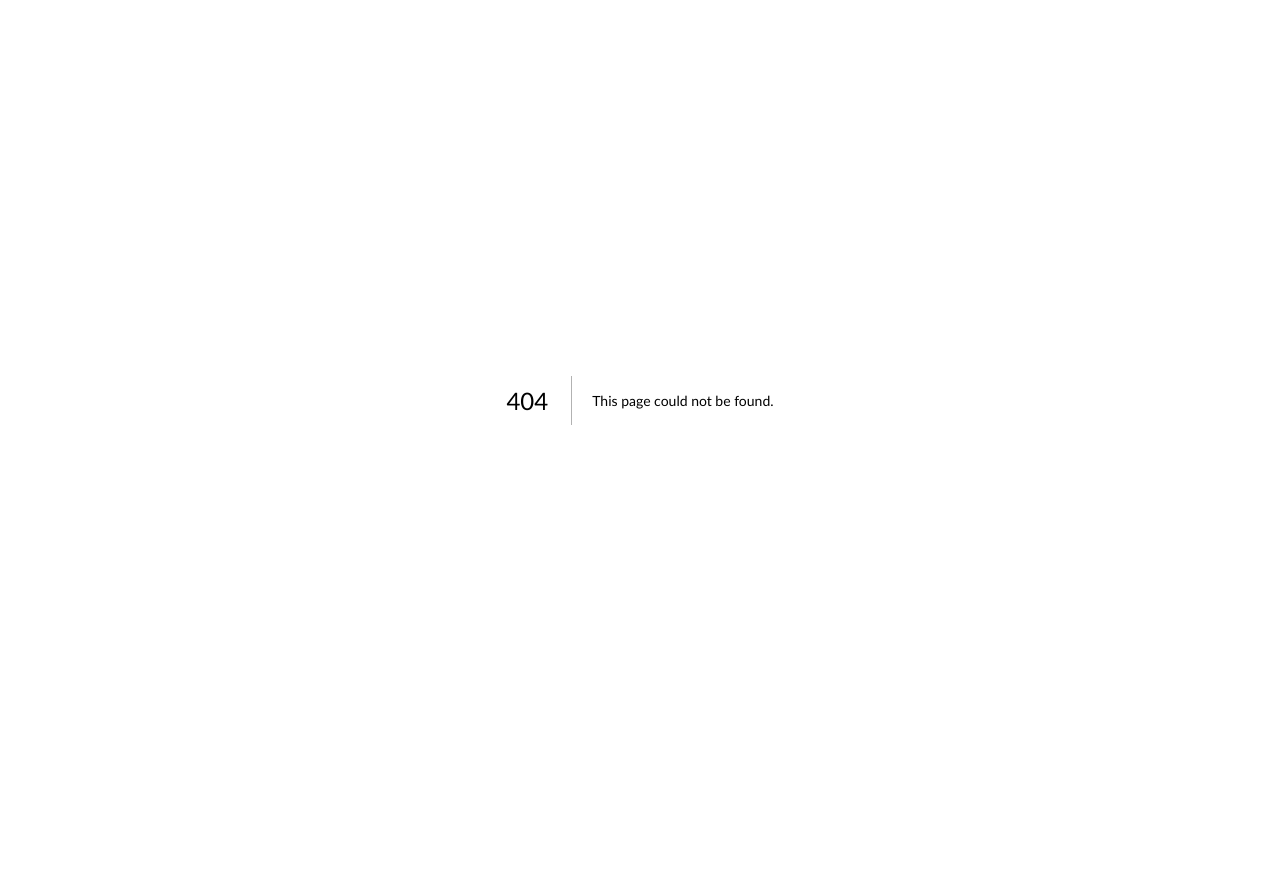
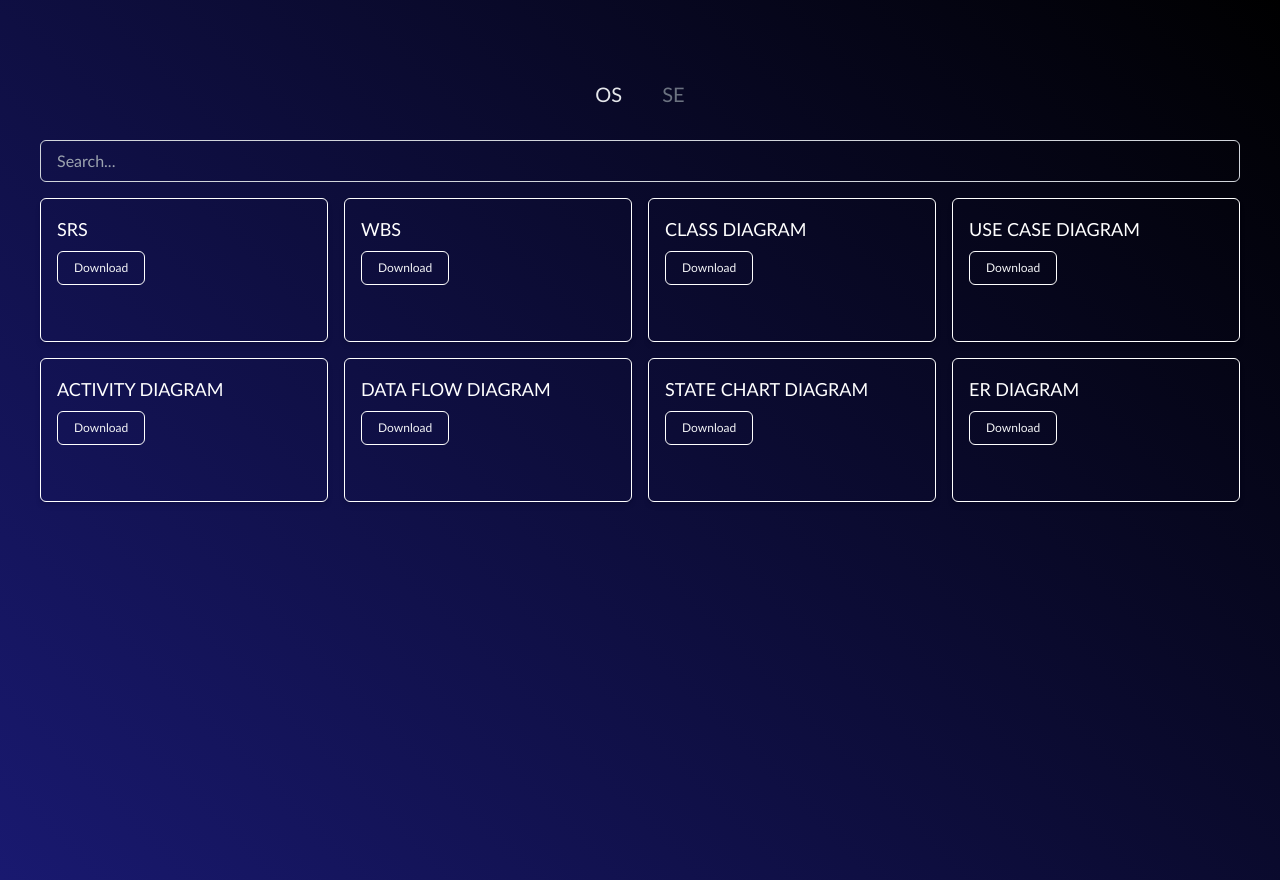
Before and after one commit to mohammadshaad/lab-codes, a Next.js app: page /Software in a window 1280 px wide. Before the commit this address had no page. Before the commit the page ends 800 px from the top, so only its background shows below. Built offline with nearby package versions, Linux system fonts and the light colour scheme.

Commit message:
Added SE

```diff
--- /dev/null
+++ b/public/se.json
@@ -0,0 +1,34 @@
+[
+    {
+        "title": "SRS",
+        "content": ""
+    },
+    {
+        "title": "WBS",
+        "content": ""
+    },
+    {
+        "title": "CLASS DIAGRAM",
+        "content": ""
+    },
+    {
+        "title": "USE CASE DIAGRAM",
+        "content": ""
+    },
+    {
+        "title": "ACTIVITY DIAGRAM",
+        "content": ""
+    },
+    {
+        "title": "DATA FLOW DIAGRAM",
+        "content": ""
+    },
+    {
+        "title": "STATE CHART DIAGRAM",
+        "content": ""
+    },
+    {
+        "title": "ER DIAGRAM",
+        "content": ""
+    }
+]
--- a/src/components/Navbar.tsx
+++ b/src/components/Navbar.tsx
@@ -5,8 +5,7 @@ import NavItem from "./NavItem";
 
 const MENU_LIST = [
   { text: "OS", href: "/" },
-  { text: "SE", href: "/se" },
-  { text: "MPMC", href: "/mpmc" },
+  { text: "SE", href: "/Software" },
 ];
 const Navbar = () => {
   const [navActive, setNavActive] = useState(true);
--- a/src/components/os.tsx
+++ b/src/pages/Micro.tsx
@@ -1,5 +1,5 @@
 import { useState, useEffect } from "react";
-import Navbar from "./Navbar";
+import Navbar from "../components/Navbar";
 
 type Code = {
   title: string;
--- /dev/null
+++ b/src/pages/Operating.tsx
@@ -0,0 +1,72 @@
+import { useState, useEffect } from "react";
+import Navbar from "../components/Navbar";
+
+type Code = {
+  title: string;
+  code: string;
+};
+
+export default function CodeSharingPage() {
+  const [codesData, setCodesData] = useState<Code[]>([]);
+  const [searchTerm, setSearchTerm] = useState("");
+
+  useEffect(() => {
+    fetch("os.json")
+      .then((response) => response.json())
+      .then((data) => {
+        setCodesData(data);
+        console.log(data); // add this line
+      })
+      .catch((error) => console.log(error));
+  }, []);
+
+  const filteredCodes = codesData.filter(
+    (code) =>
+      code.title.toLowerCase().includes(searchTerm.toLowerCase()) ||
+      code.code.toLowerCase().includes(searchTerm.toLowerCase())
+  );
+
+  const handleCopyToClipboard = (code: string) => {
+    const tempTextArea = document.createElement("textarea");
+    tempTextArea.value = code;
+    document.body.appendChild(tempTextArea);
+    tempTextArea.select();
+    document.execCommand("copy");
+    document.body.removeChild(tempTextArea);
+    alert("Code copied to clipboard!");
+  };
+
+  return (
+    <div className="min-h-screen text-white w-screen">
+      <Navbar />
+      <div className="container mx-auto py-8 w-full p-10">
+        <div className="flex justify-center mb-4">
+          <input
+            type="text"
+            placeholder="Search..."
+            className="px-4 py-2 border border-gray-300 rounded-md w-full bg-transparent text-gray-300"
+            value={searchTerm}
+            onChange={(e) => setSearchTerm(e.target.value)}
+          />
+        </div>
+        <div className="grid gap-4 grid-cols-1 sm:grid-cols-2 md:grid-cols-3 lg:grid-cols-4 ">
+          {filteredCodes.map((code) => (
+            <div
+              key={code.title}
+              className=" shadow-md rounded-md p-4 bg-transparent border border-white text-white"
+            >
+              <h2 className="text-lg font-medium mb-2">{code.title}</h2>
+              <button
+                className="border border-white bg-transparent hover:bg-white hover:text-gray-800 text-gray-100 font-normal text-xs px-4 py-2 mb-10 rounded-md"
+                onClick={() => handleCopyToClipboard(code.code)}
+              >
+                Copy
+              </button>
+              <pre className="text-sm whitespace-pre-wrap">{code.code}</pre>
+            </div>
+          ))}
+        </div>
+      </div>
+    </div>
+  );
+}
--- /dev/null
+++ b/src/pages/Software.tsx
@@ -0,0 +1,72 @@
+import { useState, useEffect } from "react";
+import Navbar from "../components/Navbar";
+
+type Code = {
+  title: string;
+  code: string;
+};
+
+export default function CodeSharingPage() {
+  const [codesData, setCodesData] = useState<Code[]>([]);
+  const [searchTerm, setSearchTerm] = useState("");
+
+  useEffect(() => {
+    fetch("se.json")
+      .then((response) => response.json())
+      .then((data) => {
+        setCodesData(data);
+        console.log(data); // add this line
+      })
+      .catch((error) => console.log(error));
+  }, []);
+
+  const filteredCodes = codesData.filter(
+    (code) =>
+      code.title.toLowerCase().includes(searchTerm.toLowerCase()) ||
+      code.code.toLowerCase().includes(searchTerm.toLowerCase())
+  );
+
+  const handleCopyToClipboard = (code: string) => {
+    const tempTextArea = document.createElement("textarea");
+    tempTextArea.value = code;
+    document.body.appendChild(tempTextArea);
+    tempTextArea.select();
+    document.execCommand("copy");
+    document.body.removeChild(tempTextArea);
+    alert("Code copied to clipboard!");
+  };
+
+  return (
+    <div className="min-h-screen text-white w-screen mt-20">
+      <Navbar />
+      <div className="container mx-auto py-8 w-full p-10">
+        <div className="flex justify-center mb-4">
+          <input
+            type="text"
+            placeholder="Search..."
+            className="px-4 py-2 border border-gray-300 rounded-md w-full bg-transparent text-gray-300"
+            value={searchTerm}
+            onChange={(e) => setSearchTerm(e.target.value)}
+          />
+        </div>
+        <div className="grid gap-4 grid-cols-1 sm:grid-cols-2 md:grid-cols-3 lg:grid-cols-4 ">
+          {filteredCodes.map((code) => (
+            <div
+              key={code.title}
+              className=" shadow-md rounded-md p-4 bg-transparent border border-white text-white"
+            >
+              <h2 className="text-lg font-medium mb-2">{code.title}</h2>
+              <button
+                className="border border-white bg-transparent hover:bg-white hover:text-gray-800 text-gray-100 font-normal text-xs px-4 py-2 mb-10 rounded-md"
+                onClick={() => handleCopyToClipboard(code.code)}
+              >
+                Download
+              </button>
+              <pre className="text-sm whitespace-pre-wrap">{code.code}</pre>
+            </div>
+          ))}
+        </div>
+      </div>
+    </div>
+  );
+}
--- a/src/pages/index.tsx
+++ b/src/pages/index.tsx
@@ -1,13 +1,17 @@
 import Image from 'next/image'
 import { Inter } from 'next/font/google'
-import CodeSharingPage from '@/components/os'
+import OS from '@/pages/Operating'
+import SE from '@/pages/Software'
+import MPMC from '@/pages/Micro'
 
 const inter = Inter({ subsets: ['latin'] })
 
 export default function Home() {
   return (
     <main className="flex min-h-screen flex-col items-center justify-between p-24 ">
-      <CodeSharingPage />
+      <OS />
+      <SE />
+      <MPMC />
     </main>
   )
 }
```
